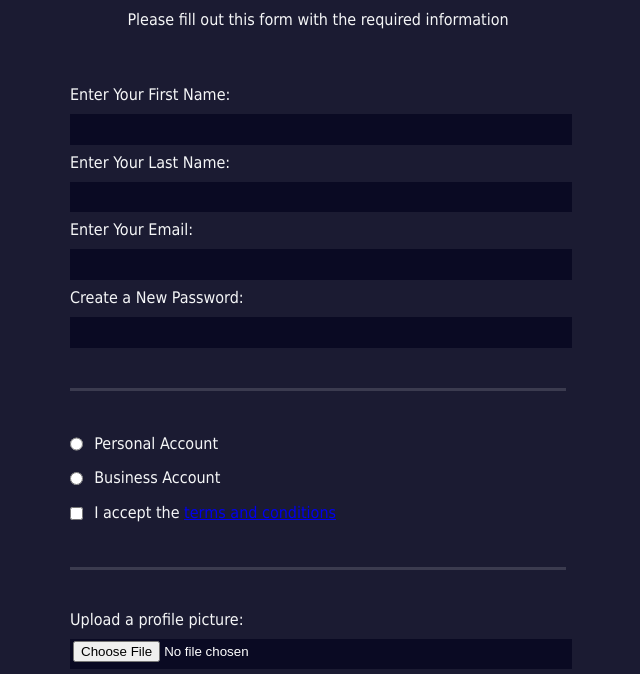
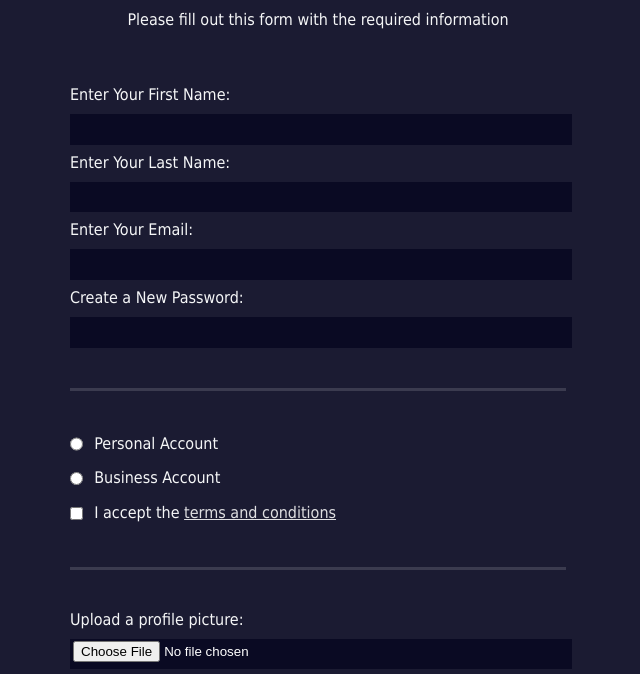
Before and after one commit to HenricleyGuarnieri/FreeCodeCamp, a plain HTML site: page exercise/registration-form/index.html in a window 1280 px wide. Shown: the part 92-766 px from the top of the page, without its empty margins (322-962 px from the left). Drawn offline with Linux system fonts and the light colour scheme.

Commit message:
Update css

```diff
--- a/exercise/registration-form/styles.css
+++ b/exercise/registration-form/styles.css
@@ -72,5 +72,5 @@ body {
   }
 
   a {
-
+    color: #dfdfe2;
   }
```
